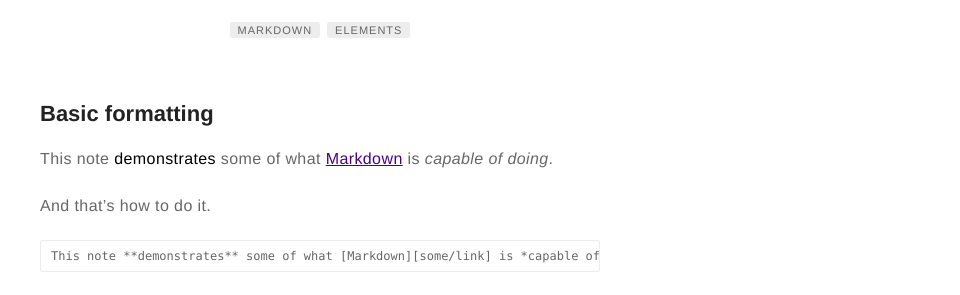
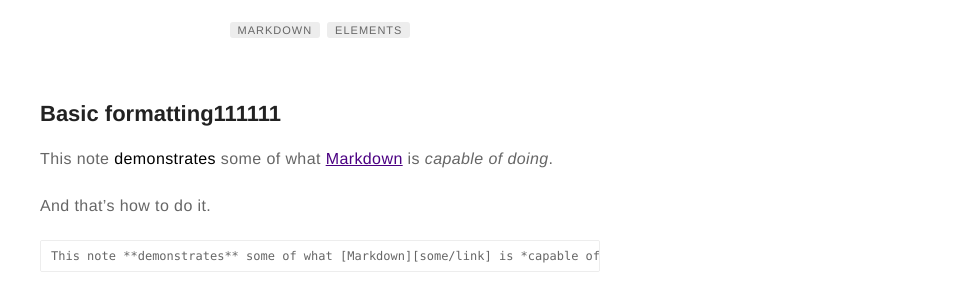
Before and after one commit to bx2j/bx2j.github.io, a Jekyll site: the page built from _posts/2016-02-24-markdown-common-elements.markdown, in a window 1280 px wide and 900 px high. Shown: the part 206-501 px from the top of the window, without its empty margins (320-1280 px from the left). Built offline with Jekyll 4.4.1, drawn with Linux system fonts in a browser that asks for light colours; comment, search, counter and statistics services are not loaded.

Commit message:
Update 2016-02-24-markdown-common-elements.markdown

```diff
--- a/_posts/2016-02-24-markdown-common-elements.markdown
+++ b/_posts/2016-02-24-markdown-common-elements.markdown
@@ -13,7 +13,7 @@ author: johndoe
 description: Markdown summary with different options
 ---
 
-## Basic formatting
+## Basic formatting111111
 
 This note **demonstrates** some of what [Markdown][1] is *capable of doing*.
 
```
